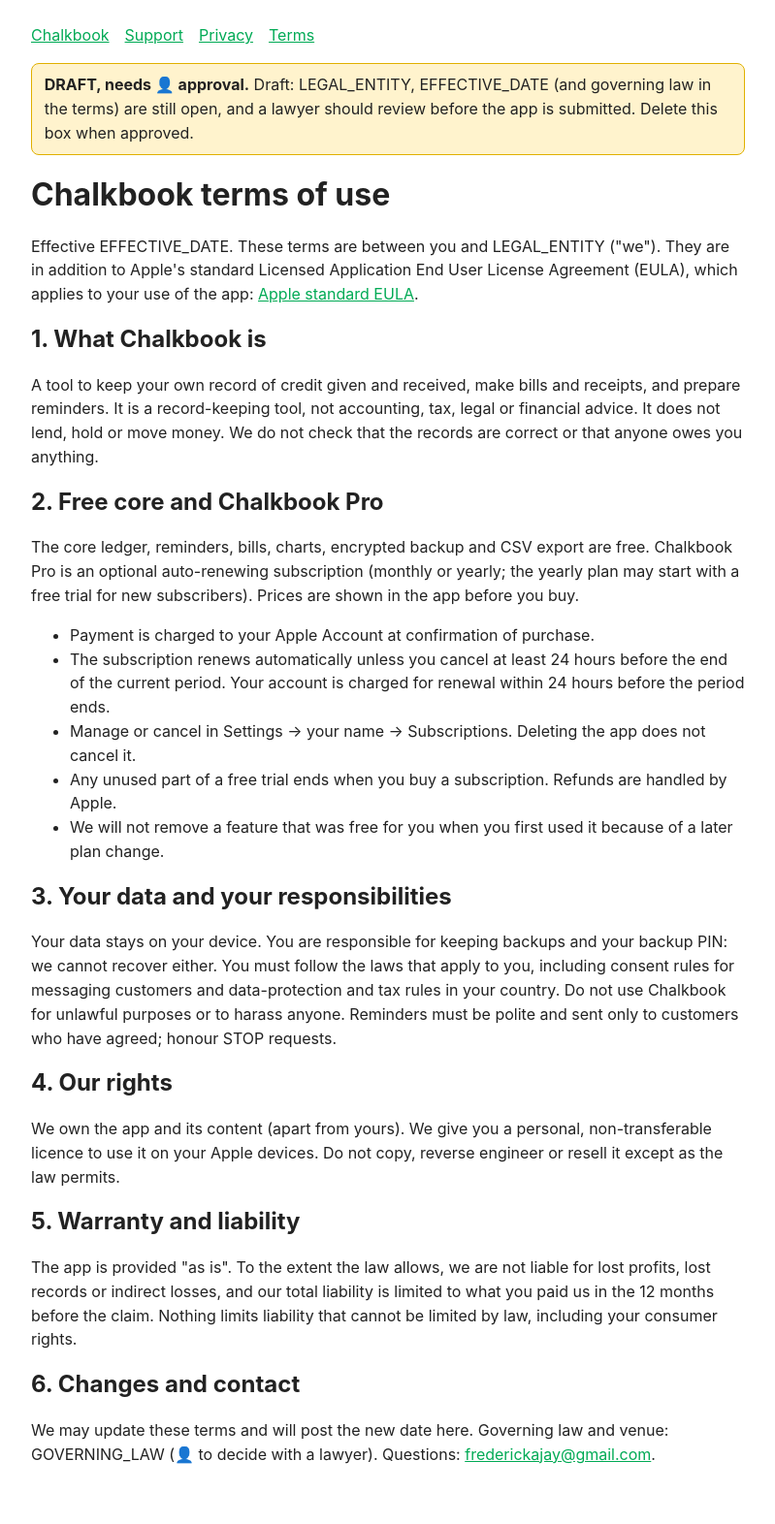
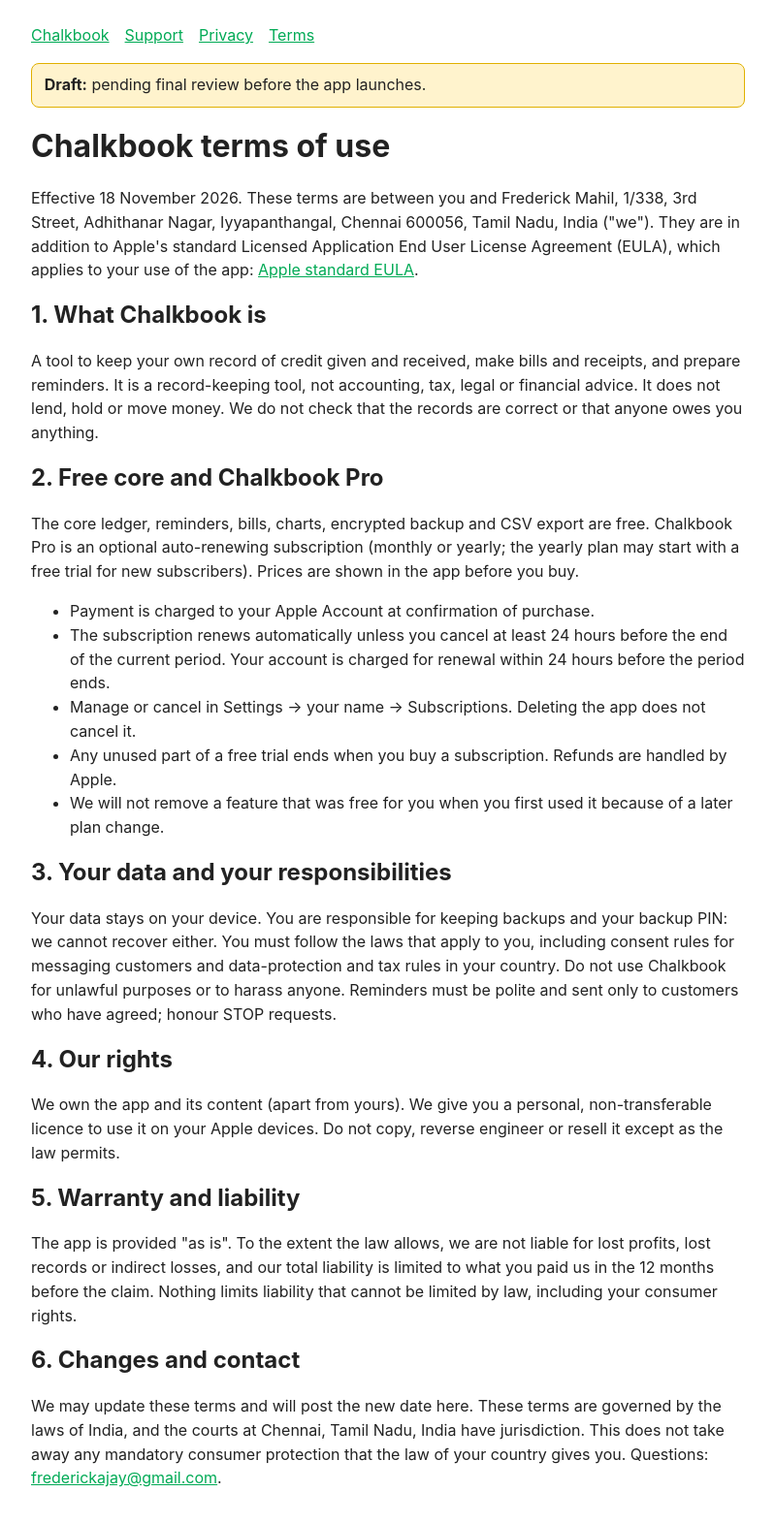
Before and after one commit to frederickajay/chalkbook, a plain HTML site: page terms.html in a window 1280 px wide. Shown: the whole page at 97% size, without its empty margins (240-1039 px from the left). Drawn offline with Linux system fonts and the light colour scheme.

Commit message:
Publish Chalkbook site from merchant-ledger 69e7f6f

```diff
--- a/terms.html
+++ b/terms.html
@@ -1,6 +1,6 @@
-<!doctype html><html lang="en"><head><meta charset="utf-8"><meta name="viewport" content="width=device-width,initial-scale=1"><title>Chalkbook terms of use</title><style>body{font:16px/1.55 -apple-system,system-ui,sans-serif;max-width:46rem;margin:0 auto;padding:1.5rem 1rem;color:#222}h1,h2{line-height:1.2}.draft{background:#fff3cd;border:1px solid #e0b000;padding:.6rem .8rem;border-radius:8px}a{color:#0a5}nav a{margin-right:1rem}@media(prefers-color-scheme:dark){body{background:#111;color:#eee}.draft{color:#222}}</style></head><body><nav><a href="/">Chalkbook</a><a href="/support.html">Support</a><a href="/privacy.html">Privacy</a><a href="/terms.html">Terms</a></nav><p class="draft"><strong>DRAFT, needs 👤 approval.</strong> Draft: LEGAL_ENTITY, EFFECTIVE_DATE (and governing law in the terms) are still open, and a lawyer should review before the app is submitted. Delete this box when approved.</p>
+<!doctype html><html lang="en"><head><meta charset="utf-8"><meta name="viewport" content="width=device-width,initial-scale=1"><title>Chalkbook terms of use</title><style>body{font:16px/1.55 -apple-system,system-ui,sans-serif;max-width:46rem;margin:0 auto;padding:1.5rem 1rem;color:#222}h1,h2{line-height:1.2}.draft{background:#fff3cd;border:1px solid #e0b000;padding:.6rem .8rem;border-radius:8px}a{color:#0a5}nav a{margin-right:1rem}@media(prefers-color-scheme:dark){body{background:#111;color:#eee}.draft{color:#222}}</style></head><body><nav><a href="/">Chalkbook</a><a href="/support.html">Support</a><a href="/privacy.html">Privacy</a><a href="/terms.html">Terms</a></nav><p class="draft"><strong>Draft:</strong> pending final review before the app launches.</p>
 <h1>Chalkbook terms of use</h1>
-<p>Effective EFFECTIVE_DATE. These terms are between you and LEGAL_ENTITY ("we"). They are in addition to Apple's standard Licensed Application End User License Agreement (EULA), which applies to your use of the app: <a href="https://www.apple.com/legal/internet-services/itunes/dev/stdeula/">Apple standard EULA</a>.</p>
+<p>Effective 18 November 2026. These terms are between you and Frederick Mahil, 1/338, 3rd Street, Adhithanar Nagar, Iyyapanthangal, Chennai 600056, Tamil Nadu, India ("we"). They are in addition to Apple's standard Licensed Application End User License Agreement (EULA), which applies to your use of the app: <a href="https://www.apple.com/legal/internet-services/itunes/dev/stdeula/">Apple standard EULA</a>.</p>
 <h2>1. What Chalkbook is</h2>
 <p>A tool to keep your own record of credit given and received, make bills and receipts, and prepare reminders. It is a record-keeping tool, not accounting, tax, legal or financial advice. It does not lend, hold or move money. We do not check that the records are correct or that anyone owes you anything.</p>
 <h2>2. Free core and Chalkbook Pro</h2>
@@ -19,5 +19,5 @@
 <h2>5. Warranty and liability</h2>
 <p>The app is provided "as is". To the extent the law allows, we are not liable for lost profits, lost records or indirect losses, and our total liability is limited to what you paid us in the 12 months before the claim. Nothing limits liability that cannot be limited by law, including your consumer rights.</p>
 <h2>6. Changes and contact</h2>
-<p>We may update these terms and will post the new date here. Governing law and venue: GOVERNING_LAW (👤 to decide with a lawyer). Questions: <a href="mailto:frederickajay@gmail.com">frederickajay@gmail.com</a>.</p>
+<p>We may update these terms and will post the new date here. These terms are governed by the laws of India, and the courts at Chennai, Tamil Nadu, India have jurisdiction. This does not take away any mandatory consumer protection that the law of your country gives you. Questions: <a href="mailto:frederickajay@gmail.com">frederickajay@gmail.com</a>.</p>
 </body></html>
```
Also changed, not shown: index.html (+1 -1 lines), privacy.html (+2 -2 lines), support.html (+1 -1 lines).
